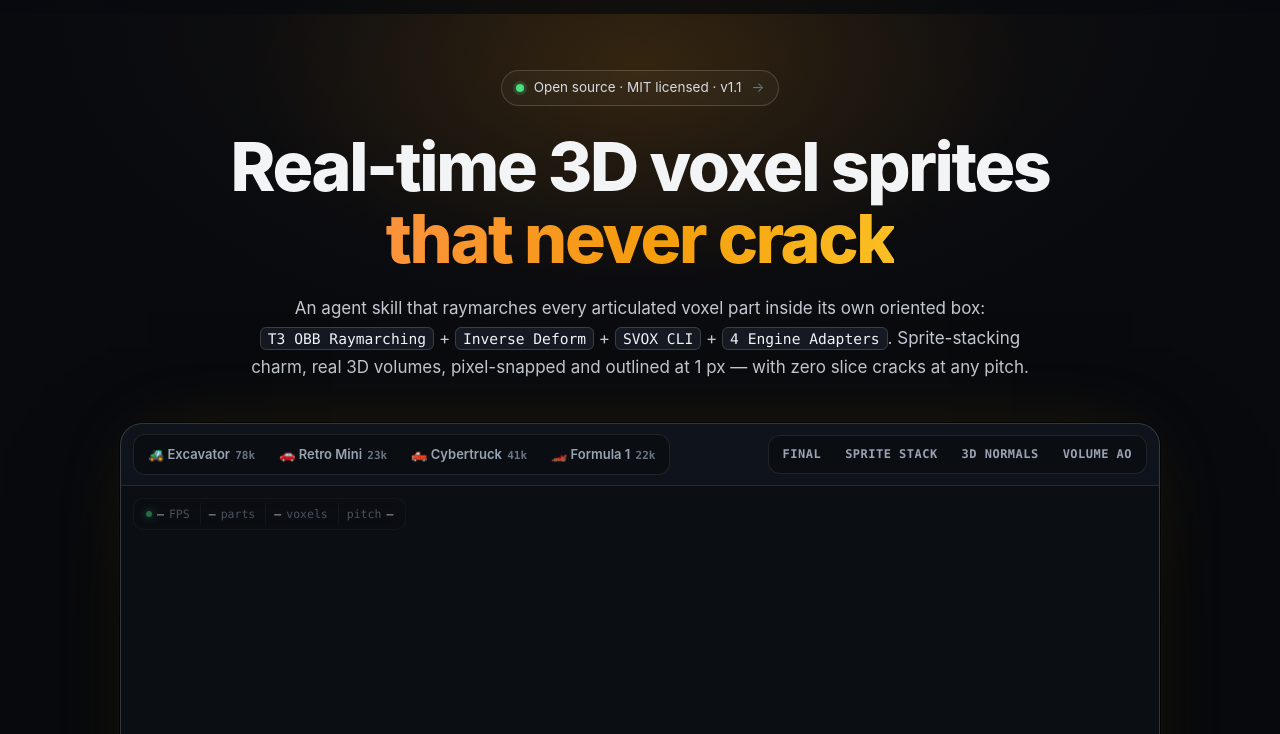
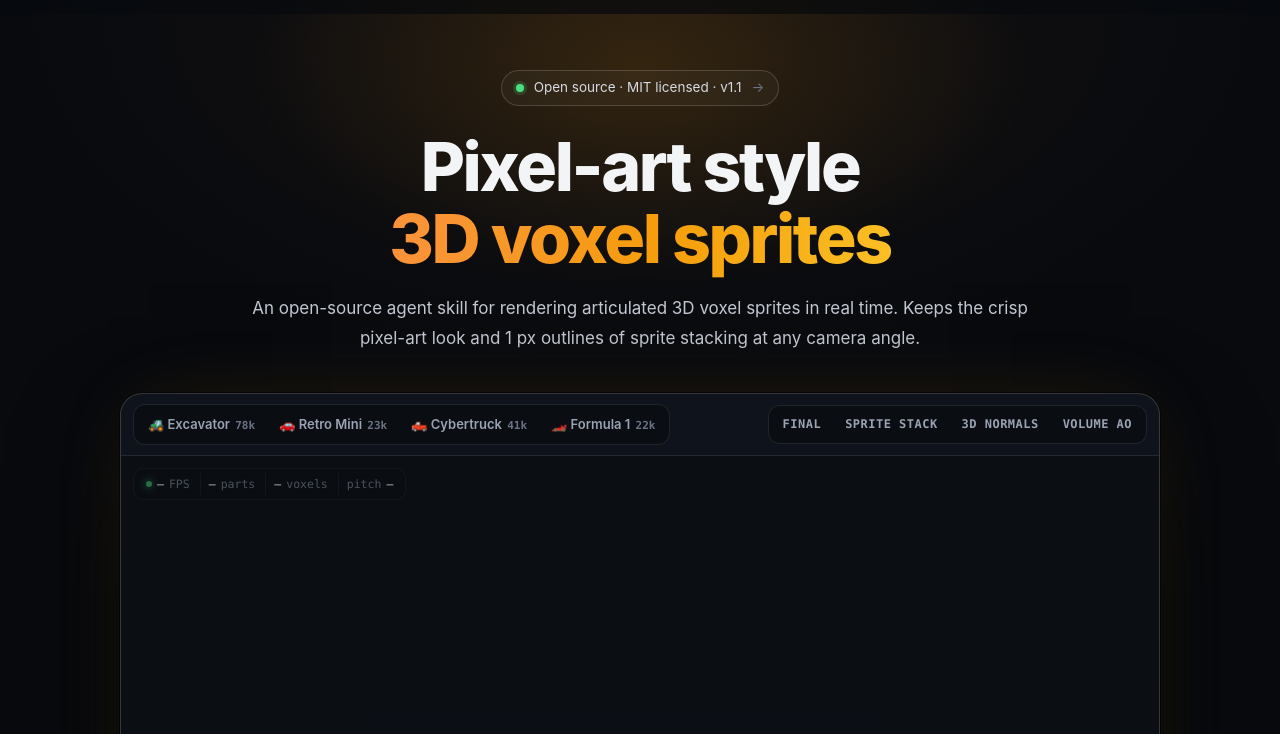
Before and after one commit to yskim3271/hybrid-voxel-sprite, a plain HTML site: page docs/index.html in a window 1280 px wide. Shown: the part 51-785 px from the top of the page. Drawn offline with nearby package versions, Linux system fonts and the light colour scheme.

Commit message:
Tighten hero copy and trim redundant install notes

```diff
--- a/docs/index.html
+++ b/docs/index.html
@@ -1,9 +1,9 @@
 <!doctype html>
-<html lang="en" data-title-ko="hybrid-voxel-sprite — 틈새 없이 움직이는 실시간 3D 복셀 스프라이트">
+<html lang="en" data-title-ko="hybrid-voxel-sprite — 픽셀 아트 스타일의 3D 복셀 스프라이트">
 <head>
   <meta charset="utf-8">
   <meta name="viewport" content="width=device-width, initial-scale=1">
-  <title>hybrid-voxel-sprite — Real-time 3D voxel sprites that never crack</title>
+  <title>hybrid-voxel-sprite — Pixel-art style 3D voxel sprites</title>
   <meta name="description" content="An open-source agent skill for real-time articulated 3D voxel sprites: T3 OBB raymarching, analytic inverse deform, SVOX CLI and adapters for WebGL2 / Three.js, Godot 4, Unity 6 URP and Blender 5.">
   <meta name="theme-color" content="#080a0e">
   <meta property="og:title" content="hybrid-voxel-sprite">
@@ -54,10 +54,8 @@
       <a class="pill-badge" href="changelog.html" data-keep-lang>
         <span class="dot" aria-hidden="true"></span><span data-i18n="hero.badge">Open source · MIT licensed · v1.1</span><span class="arr" aria-hidden="true">→</span>
       </a>
-      <h1 class="display" data-i18n-html="hero.title">Real-time 3D voxel sprites<br><span class="accent">that never crack</span></h1>
-      <p class="lede" data-i18n-html="hero.lede">An agent skill that raymarches every articulated voxel part inside its own oriented box:
-        <code>T3 OBB Raymarching</code> + <code>Inverse Deform</code> + <code>SVOX CLI</code> + <code>4 Engine Adapters</code>.
-        Sprite-stacking charm, real 3D volumes, pixel-snapped and outlined at 1&nbsp;px — with zero slice cracks at any pitch.</p>
+      <h1 class="display" data-i18n-html="hero.title">Pixel-art style<br><span class="accent">3D voxel sprites</span></h1>
+      <p class="lede" data-i18n-html="hero.lede">An open-source agent skill for rendering articulated 3D voxel sprites in real time. Keeps the crisp pixel-art look and 1&nbsp;px outlines of sprite stacking at any camera angle.</p>
 
       <!-- ============================================================ live demo -->
       <div class="demo" id="demo">
@@ -164,7 +162,6 @@
       <div class="sec-head">
         <span class="eyebrow" data-i18n="install.eyebrow">Quick install</span>
         <h2 data-i18n="install.title">One line, any coding agent</h2>
-        <p data-i18n="install.sub">The skill is a single folder with a <code>SKILL.md</code>. Install it however your agent prefers.</p>
       </div>
       <div class="install">
         <div class="tabs" role="tablist" aria-label="Install method">
@@ -175,7 +172,6 @@
         <div class="panel" data-panel="npx">
           <div class="term"><pre><code><span class="p">$</span> npx skills add yskim3271/hybrid-voxel-sprite</code></pre>
             <button type="button" class="copy" data-copy="npx skills add yskim3271/hybrid-voxel-sprite" data-i18n="copy">Copy</button></div>
-          <p class="note" data-i18n="install.note1">Works with Claude Code, Antigravity, Codex / Open Agents, Cursor and any agent that reads <code>SKILL.md</code>.</p>
         </div>
         <div class="panel" data-panel="plugin" hidden>
           <div class="term"><pre><code><span class="p">&gt;</span> /plugin marketplace add yskim3271/hybrid-voxel-sprite
--- a/docs/site.js
+++ b/docs/site.js
@@ -8,10 +8,8 @@
   var KO = {
     'nav.demo': '라이브 데모', 'nav.back': '← 데모로 돌아가기', 'nav.engines': '엔진', 'nav.install': '설치', 'nav.docs': '문서',
     'hero.badge': '오픈 소스 · MIT 라이선스 · v1.1',
-    'hero.title': '틈새 없이 움직이는<br><span class="accent">실시간 3D 복셀 스프라이트</span>',
-    'hero.lede': '관절형 복셀 파츠 하나하나를 자기만의 회전 박스 안에서 레이마칭하는 에이전트 스킬입니다. ' +
-      '<code>T3 OBB Raymarching</code> + <code>Inverse Deform</code> + <code>SVOX CLI</code> + <code>4 Engine Adapters</code>. ' +
-      '스프라이트 스태킹의 감성에 실제 3D 볼륨을 더해, 픽셀 격자에 스냅하고 1&nbsp;px 외곽선을 두르며, 어떤 각도에서도 슬라이스 틈이 생기지 않습니다.',
+    'hero.title': '픽셀 아트 스타일의<br><span class="accent">3D 복셀 스프라이트</span>',
+    'hero.lede': '파츠별 3D 복셀 볼륨을 실시간으로 렌더링하는 에이전트 스킬입니다. 픽셀 아트 외곽선과 2D 스프라이트 스태킹의 느낌을 유지하면서, 카메라 각도에 관계없이 깔끔하게 움직입니다.',
     'hero.cta1': '시작하기', 'hero.cta2': 'GitHub에서 보기',
     'veh.excavator': '굴착기', 'veh.mini': '레트로 미니', 'veh.cybertruck': '사이버트럭', 'veh.f1': 'F1 포뮬러',
     'tel.parts': '파츠', 'tel.voxels': '복셀', 'tel.pitch': '피치',
@@ -23,9 +21,7 @@
     'pitch.low': '저각 14° · 틈 0', 'pitch.side': '측면 8°',
     'works.label': '함께 쓰는 도구',
     'install.eyebrow': '빠른 설치', 'install.title': '한 줄이면 어떤 코딩 에이전트든',
-    'install.sub': '스킬은 <code>SKILL.md</code>가 든 폴더 하나입니다. 쓰는 에이전트에 맞는 방법으로 설치하세요.',
     'install.tab1': '범용 · npx skills', 'install.tab2': 'Claude Code 플러그인', 'install.tab3': '수동 · clone',
-    'install.note1': 'Claude Code, Antigravity, Codex / Open Agents, Cursor 등 SKILL.md를 읽는 모든 에이전트에서 동작합니다.',
     'install.note2': 'Claude Code 안에서 두 명령을 차례로 실행하세요. 저장소에 .claude-plugin/ 마켓플레이스 매니페스트가 들어 있습니다.',
     'install.note3': '다른 에이전트: <code>~/.gemini/config/skills/</code> (Antigravity) · <code>~/.agents/skills/</code> (Codex / Open Agents)',
     'install.ask': '설치 후 이렇게 말해 보세요',
```
